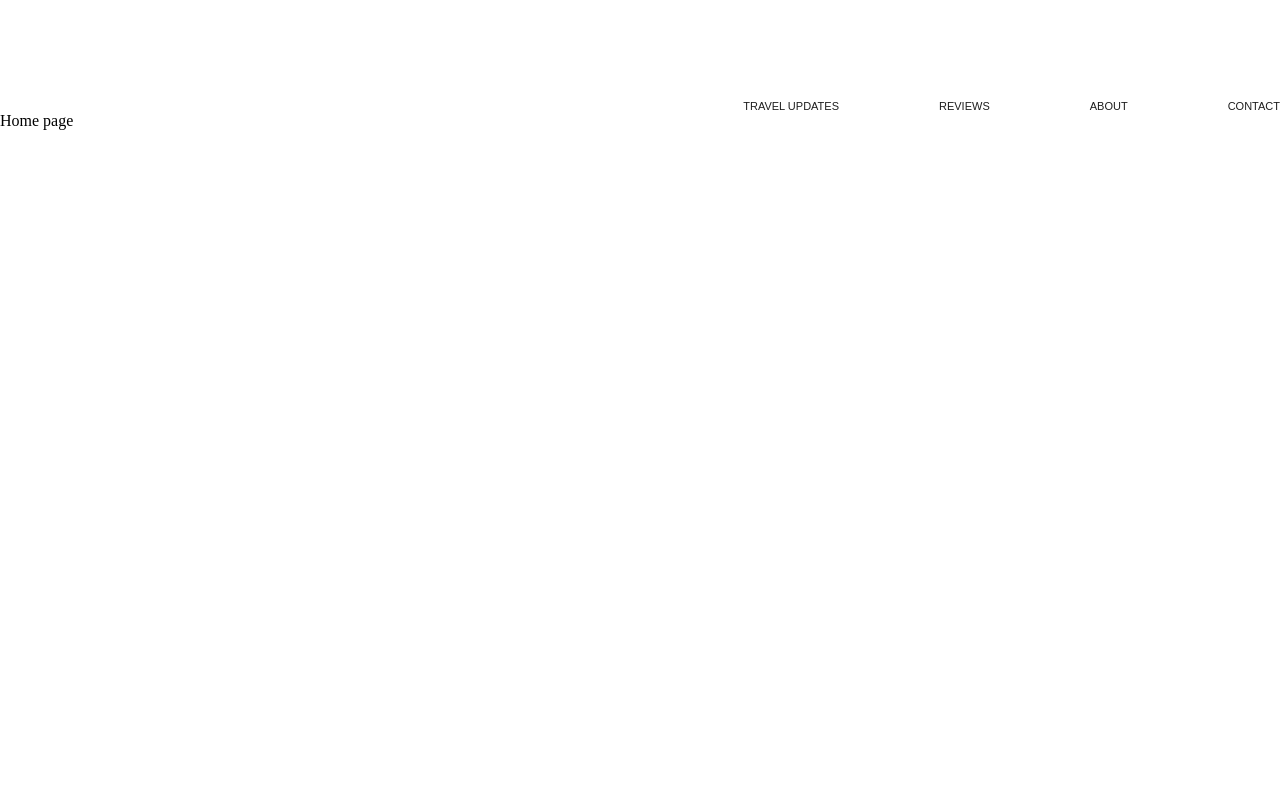
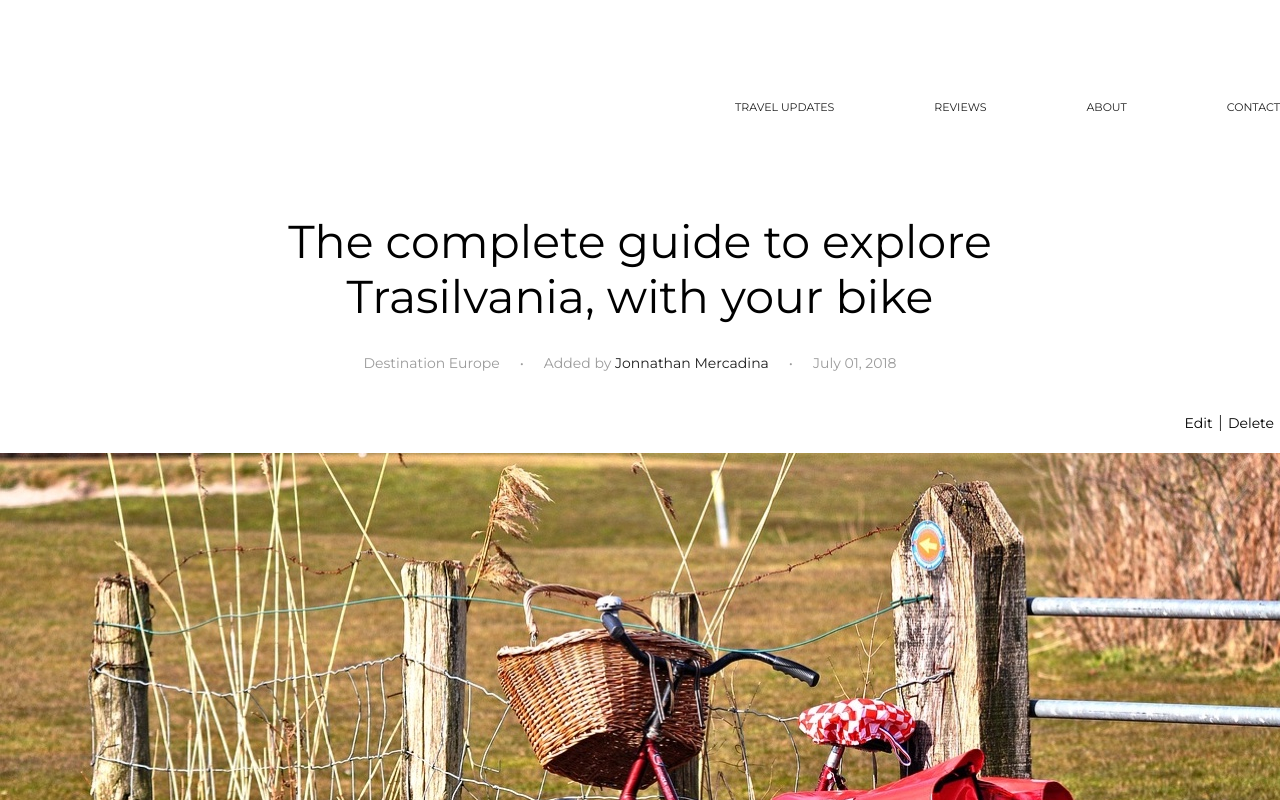
Before and after one commit to GeorgeOrzanescu/DB-Frontend-React, a React (Create React App) app: page /home in a window 1280 px wide. Shown: the top 800 px of the page. Built offline with nearby package versions, Linux system fonts and the light colour scheme; data requests are answered from the project's data file.

Commit message:
Fetch data and display articles done
Signed-off-by: GeorgeOrzanescu <george.asro@gmail.com>

```diff
--- a/public/index.html
+++ b/public/index.html
@@ -1,4 +1,4 @@
-<DOCTYPE html>
+<!DOCTYPE html>
   <html lang="en">
     <head>
       <meta charset="utf-8" />
--- a/src/components/Article.tsx
+++ b/src/components/Article.tsx
@@ -1,5 +1,66 @@
-const Article: React.FunctionComponent = () => {
-  return <div>Article</div>;
+import { BlogArticle } from "../models/Blog.model";
+
+interface ArticleProps {
+  article: BlogArticle;
+  key: number;
+}
+
+const Article: React.FunctionComponent<ArticleProps> = (props) => {
+  return (
+    // <article>
+    //   <h2 className="title">{props.article.title}</h2>
+    //   <ul className="info__container">
+    //     <li className="info__item">{props.article.tag}</li>
+    //     <li className="info__item">
+    //       Added by
+    //       <span className="info__mark">{props.article.author}</span>
+    //     </li>
+    //     <li className="info__item">{props.article.date}</li>
+    //   </ul>
+    //   <div className="actions__container">
+    //     <button type="button" className="actions__btn">
+    //       Edit
+    //     </button>
+    //     <button type="button" className="actions__btn">
+    //       Delete
+    //     </button>
+    //   </div>
+
+    //   <img src={props.article.imgUrl} alt="Bike" />
+    //   <div className="content__container">
+    //     <p>{props.article.summary}</p>
+    //   </div>
+    //   <div className="readmore__container">
+    //     <button type="button" className="button">
+    //       Read More
+    //     </button>
+    //   </div>
+    // </article>
+    <article>
+      <h1>{props.article.title}</h1>
+      <div className="article-info">
+        <p>{props.article.tag}</p>
+        <p className="dot">&#8226;</p>
+        <p>
+          Added by{" "}
+          <span className="article-author">{props.article.author}</span>
+        </p>
+        <p className="dot">&#8226;</p>
+        <p>{props.article.date}</p>
+      </div>
+      <div className="article-modify">
+        <button className="btn-edit">Edit</button>
+        <span>&#124;</span>
+        <button className="btn-edit">Delete</button>
+      </div>
+      <div className="article-img">
+        <img src={props.article.imgUrl} alt="" />
+      </div>
+      <div className="article-paragraph">
+        <p>{props.article.summary}</p>
+      </div>
+    </article>
+  );
 };
 
 export default Article;
--- a/src/components/Menu.tsx
+++ b/src/components/Menu.tsx
@@ -1,29 +1,47 @@
 const Menu: React.FunctionComponent = () => {
   return (
-    <nav className="nav">
-      <ul className="nav__container">
-        <li className="nav__item">
-          <a href="/home" className="nav__link">
-            Travel updates
-          </a>
+    // <nav classNameName="nav">
+    //   <ul classNameName="nav__container">
+    //     <li classNameName="nav__item">
+    //       <a href="/home" classNameName="nav__link">
+    //         Travel updates
+    //       </a>
+    //     </li>
+    //     <li classNameName="nav__item">
+    //       <a href="/home" classNameName="nav__link">
+    //         Reviews
+    //       </a>
+    //     </li>
+    //     <li classNameName="nav__item">
+    //       <a href="/home" classNameName="nav__link">
+    //         About
+    //       </a>
+    //     </li>
+    //     <li classNameName="nav__item">
+    //       <a href="/home" classNameName="nav__link">
+    //         Contact
+    //       </a>
+    //     </li>
+    //   </ul>
+    // </nav>
+    <header>
+      <nav className="navigation">
+        <ul>
+          <li>
+            <a href="/home">TRAVEL UPDATES</a>
           </li>
-        <li className="nav__item">
-          <a href="/home" className="nav__link">
-            Reviews
-          </a>
+          <li>
+            <a href="/home">REVIEWS</a>
           </li>
-        <li className="nav__item">
-          <a href="/home" className="nav__link">
-            About
-          </a>
+          <li>
+            <a href="/home">ABOUT</a>
           </li>
-        <li className="nav__item">
-          <a href="/home" className="nav__link">
-            Contact
-          </a>
+          <li>
+            <a href="/homes">CONTACT</a>
           </li>
         </ul>
       </nav>
+    </header>
   );
 };
 
--- /dev/null
+++ b/src/constants.css
@@ -0,0 +1,21 @@
+@import url("https://fonts.googleapis.com/css2?family=Montserrat:ital@0;1&display=swap");
+@import url("https://fonts.googleapis.com/css2?family=Montserrat&display=swap");
+@import url("https://fonts.googleapis.com/css2?family=Cardo&display=swap");
+:root {
+  /* Colors */
+  --color-primary: #1e1e1e;
+  --color-secondary: #9b9b9b;
+  --color-accent: #ffe3e3;
+
+  /* Typography  */
+  --font-heading: "Montserrat", sans-serif;
+  --font-paragraph: "Cardo", serif;
+  --font-secondary: "Montserrat", sans-serif;
+
+  /* Font sizes */
+  --font-size-heading1: 46px;
+  --font-size-heading2: 34px;
+  --font-size-heading3: 28px;
+  --font-size-paragraph: 14px;
+  --font-size-secondary: 28px;
+}
--- a/src/index.css
+++ b/src/index.css
@@ -1,5 +1,7 @@
 @import-normalize;
-
+@import url("https://fonts.googleapis.com/css2?family=Montserrat:ital@0;1&display=swap");
+@import url("https://fonts.googleapis.com/css2?family=Montserrat&display=swap");
+@import url("https://fonts.googleapis.com/css2?family=Cardo&display=swap");
 :root {
   --white-color: #ffffff;
   --black-color: #1e1e1e;
@@ -8,7 +10,12 @@
   --cardo-font: "Cardo", serif;
   --montserrat-font: "Montserrat", sans-serif;
 }
+body {
+  margin: 0 auto;
+  width: 1280px;
+}
 
+/* Navigation bar --> MENU */
 .nav {
   display: flex;
   justify-content: flex-end;
@@ -36,7 +43,79 @@
   color: var(--black-color);
 }
 
-body {
+/* Article  */
+.title {
+  line-height: 1.2;
+  font-family: var(--montserrat-font);
+  font-size: 46px;
   margin: 0 auto;
-  width: 1280px;
+  text-align: center;
+  width: 800px;
 }
+
+.title--details {
+  margin-top: 130px;
+}
+
+.info__container {
+  list-style-type: none;
+  margin: 0;
+  padding: 0;
+  display: flex;
+  justify-content: center;
+  margin-top: 30px;
+}
+
+.info__container--details {
+  margin-bottom: 40px;
+}
+
+.info__item {
+  color: var(--grey-color);
+  display: block;
+  font-family: var(--montserrat-font);
+  font-size: 14px;
+  padding: 0;
+}
+
+.info__item:not(:last-child):after {
+  content: "\2022";
+  font-weight: bold;
+  padding: 0 20px;
+}
+
+.info__mark {
+  color: var(--black-color);
+  font-weight: bold;
+}
+
+.actions__container {
+  margin: 40px 0 20px 0;
+  display: flex;
+  justify-content: flex-end;
+}
+
+.actions__btn {
+  padding: 0;
+  background: none;
+  border: none;
+  font-family: var(--montserrat-font);
+  font-size: 14px;
+  line-height: 1.3;
+  cursor: pointer;
+}
+
+.actions__btn:not(:last-child):after {
+  content: "\007c";
+  padding: 5px;
+}
+
+.content__container {
+  margin-top: 80px;
+}
+
+.readmore__container {
+  display: flex;
+  justify-content: center;
+  margin: 140px 0 100px 0;
+}
--- a/src/pages/Home.tsx
+++ b/src/pages/Home.tsx
@@ -1,10 +1,27 @@
 import Menu from "../components/Menu";
+import Article from "../components/Article";
+import { useEffect, useState } from "react";
+import { BlogArticle } from "../models/Blog.model";
 
 const Home: React.FunctionComponent = () => {
+  const [articles, setArticles] = useState<BlogArticle[]>([]);
+
+  useEffect(() => {
+    const fetchData = async () => {
+      const response = await fetch("http://localhost:4000/articles");
+      const json = await response.json();
+      setArticles(json);
+      console.log(json);
+    };
+    fetchData();
+  }, []);
+
   return (
     <div>
       <Menu />
-      Home page
+      {articles.map((blogArticle) => (
+        <Article key={blogArticle.id} article={blogArticle} />
+      ))}
     </div>
   );
 };
--- /dev/null
+++ b/src/style.css
@@ -0,0 +1,226 @@
+@import url("./constants.css");
+
+body {
+  max-width: 1280px;
+  margin: auto;
+}
+/* Header */
+nav ul {
+  display: flex;
+  flex-direction: row;
+  justify-content: flex-end;
+  gap: 100px;
+  margin-top: 100px;
+}
+
+nav li {
+  font-family: var(--font-heading);
+  font-weight: 400;
+  font-size: 11px;
+  list-style: none;
+}
+
+nav a {
+  text-decoration: none;
+  color: var(--color-primary);
+}
+
+div.btn {
+  display: flex;
+  flex-direction: row-reverse;
+  margin-top: 130px;
+  margin-bottom: 90px;
+}
+
+button.btn-add {
+  font-family: var(--font-heading);
+  font-weight: 400;
+  font-size: 14px;
+  line-height: 1.3;
+  border: 1px solid var(--color-secondary);
+  width: 300px;
+  height: 60px;
+  border-radius: 50px;
+  background: white;
+}
+
+button img {
+  vertical-align: middle;
+  max-width: 30px;
+  max-height: auto;
+}
+
+/* Main */
+
+article {
+  margin-top: 100px;
+}
+
+article div.article-info {
+  display: flex;
+  flex-direction: row;
+  justify-content: center;
+}
+
+h1 {
+  font-family: var(--font-heading);
+  font-weight: 400;
+  font-style: normal;
+  font-size: var(--font-size-heading1);
+  line-height: 1.2;
+  width: 780px;
+  text-align: center;
+  margin: auto;
+  margin-bottom: 30px;
+}
+
+div.article-info p {
+  font-family: var(--font-heading);
+  font-weight: 400;
+  font-size: 14px;
+  line-height: 1.3;
+  color: var(--color-secondary);
+  margin: 0 20px 0 0;
+}
+
+div.article-info span.article-author {
+  color: var(--color-primary);
+}
+
+div.article-modify {
+  display: flex;
+  justify-content: flex-end;
+  margin-top: 40px;
+}
+
+button.btn-edit {
+  font-family: var(--font-heading);
+  font-weight: 400;
+  font-size: 14px;
+  line-height: 1.3;
+  background: white;
+  border: none;
+}
+
+div.article-img {
+  margin-top: 20px;
+}
+
+div.article-paragraph {
+  font-family: var(--font-paragraph);
+  font-weight: 400;
+  font-size: 16px;
+  line-height: 1.9;
+  width: 780px;
+  text-align: justify;
+  margin: auto;
+  margin-top: 80px;
+}
+
+/* Footer */
+
+footer {
+  margin-top: 35px;
+  margin-bottom: 100px;
+}
+
+div.navigate {
+  display: flex;
+  justify-content: space-between;
+}
+
+button.btn-navigate {
+  font-family: var(--font-heading);
+  font-weight: 400;
+  font-size: 34px;
+  line-height: 1.2;
+  background: white;
+  padding: 0;
+  border: none;
+}
+
+/* Modal */
+
+#modal {
+  position: absolute;
+  left: 50%;
+  top: 50%;
+  transform: translate(-50%, -50%);
+  z-index: 1;
+
+  width: 1000px;
+  height: 750px;
+  border: 1px;
+  background-color: white;
+  box-shadow: rgba(0, 0, 0, 0.25) 0px 54px 55px,
+    rgba(0, 0, 0, 0.12) 0px -12px 30px, rgba(0, 0, 0, 0.12) 0px 4px 6px,
+    rgba(0, 0, 0, 0.17) 0px 12px 13px, rgba(0, 0, 0, 0.09) 0px -3px 5px;
+}
+
+div.modal-body form {
+  display: flex;
+  flex-wrap: wrap;
+  justify-content: center;
+  gap: 50px;
+  row-gap: 25px;
+}
+
+.modal-header {
+  margin-top: 50px;
+}
+
+input {
+  width: 398px;
+  height: 33px;
+  border: 1px solid var(--color-secondary);
+  border-radius: 5px;
+  padding: 0;
+  font-family: var(--font-paragraph);
+  font-size: 18px;
+  text-indent: 10px;
+  line-height: 1.2;
+}
+
+#modal #image {
+  width: 850px;
+}
+
+#modal textarea {
+  width: 848px;
+  height: 280px;
+  border: 1px solid var(--color-secondary);
+  border-radius: 5px;
+  padding: 0;
+  resize: none;
+  text-indent: 10px;
+  font-family: var(--font-paragraph);
+  font-size: 18px;
+  line-height: 1.4;
+}
+
+div.modal-footer {
+  display: flex;
+  justify-content: space-between;
+}
+
+button.btn-modal {
+  font-family: var(--font-heading);
+  font-weight: 400;
+  font-size: 14px;
+  border: 1px solid var(--color-secondary);
+  width: 300px;
+  height: 60px;
+  border-radius: 50px;
+  background: white;
+  margin-top: 25px;
+  margin-left: 75px;
+}
+
+button.save {
+  background: var(--color-accent);
+  margin-right: 75px;
+}
+
+.no-display {
+  display: none;
+}
```
Also changed, not shown: src/index.tsx (+6 -6 lines), src/models/Blog.model.ts (added, +9 -0 lines). Lines whose indentation alone changed are shown as unchanged.
